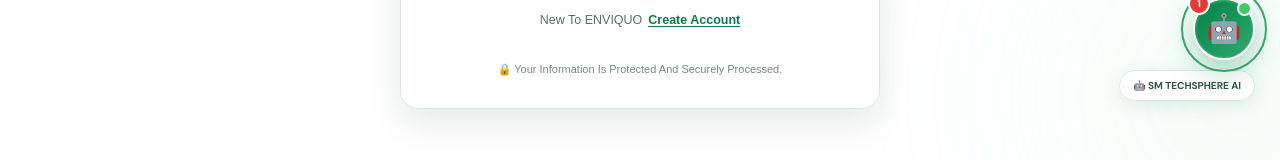
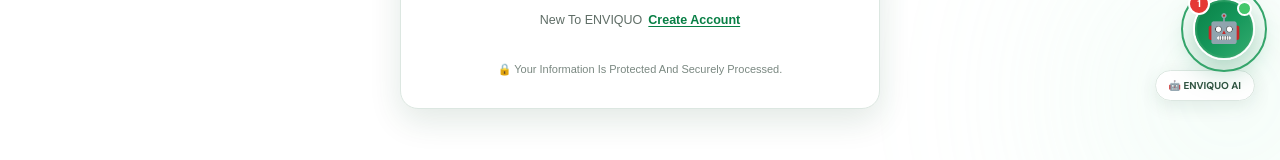
Before and after one commit to Gajanand1219/sm_tech_sphere, a React (Vite) app in the folder frontend/: page /login in a window 1280 px wide. Shown: the part 674-834 px from the top of the page. Built offline with nearby package versions, Linux system fonts and the light colour scheme; no server answers.

Commit message:
Update FloatingChatButton.jsx

```diff
--- a/frontend/src/components/FloatingChatButton.jsx
+++ b/frontend/src/components/FloatingChatButton.jsx
@@ -45,7 +45,7 @@ export default function FloatingChatButton() {
             </div>
 
             <div className="sm-chat-popup-content">
-              <strong>SM TECHSPHERE AI</strong>
+              <strong>ENVIQUO AI</strong>
 
               <span>
                 Hi! 👋 How can I help you?
@@ -63,8 +63,8 @@ export default function FloatingChatButton() {
           className={`sm-chat-button ${
             alert ? 'sm-chat-alert' : ''
           }`}
-          aria-label="Open SM TECHSPHERE AI Assistant"
-          title="SM TECHSPHERE AI Assistant"
+          aria-label="Open ENVIQUO AI Assistant"
+          title="ENVIQUO AI Assistant"
         >
 
           {alert && (
@@ -89,7 +89,7 @@ export default function FloatingChatButton() {
         </button>
 
         <div className="sm-chat-label">
-          🤖 SM TECHSPHERE AI
+          🤖 ENVIQUO AI
         </div>
 
       </div>
@@ -110,7 +110,7 @@ export default function FloatingChatButton() {
 
             <div>
               <strong>
-                SM TECHSPHERE AI
+                ENVIQUO AI
               </strong>
 
               <span>
@@ -127,8 +127,8 @@ export default function FloatingChatButton() {
           className={`sm-chat-button sm-chat-button-mobile ${
             alert ? 'sm-chat-alert' : ''
           }`}
-          aria-label="Open SM TECHSPHERE AI Assistant"
-          title="SM TECHSPHERE AI Assistant"
+          aria-label="Open ENVIQUO AI Assistant"
+          title="ENVIQUO AI Assistant"
         >
 
           {alert && (
```
